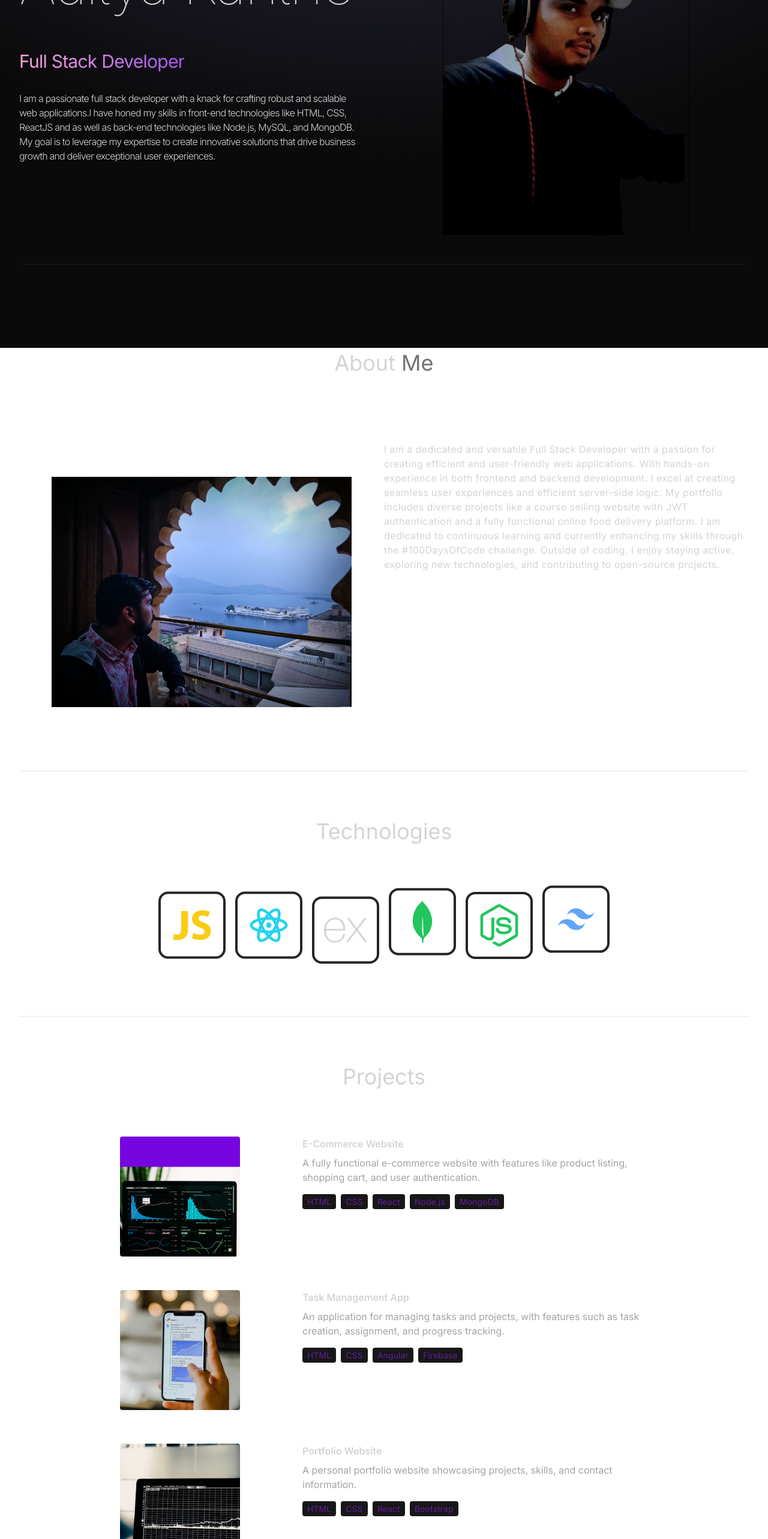
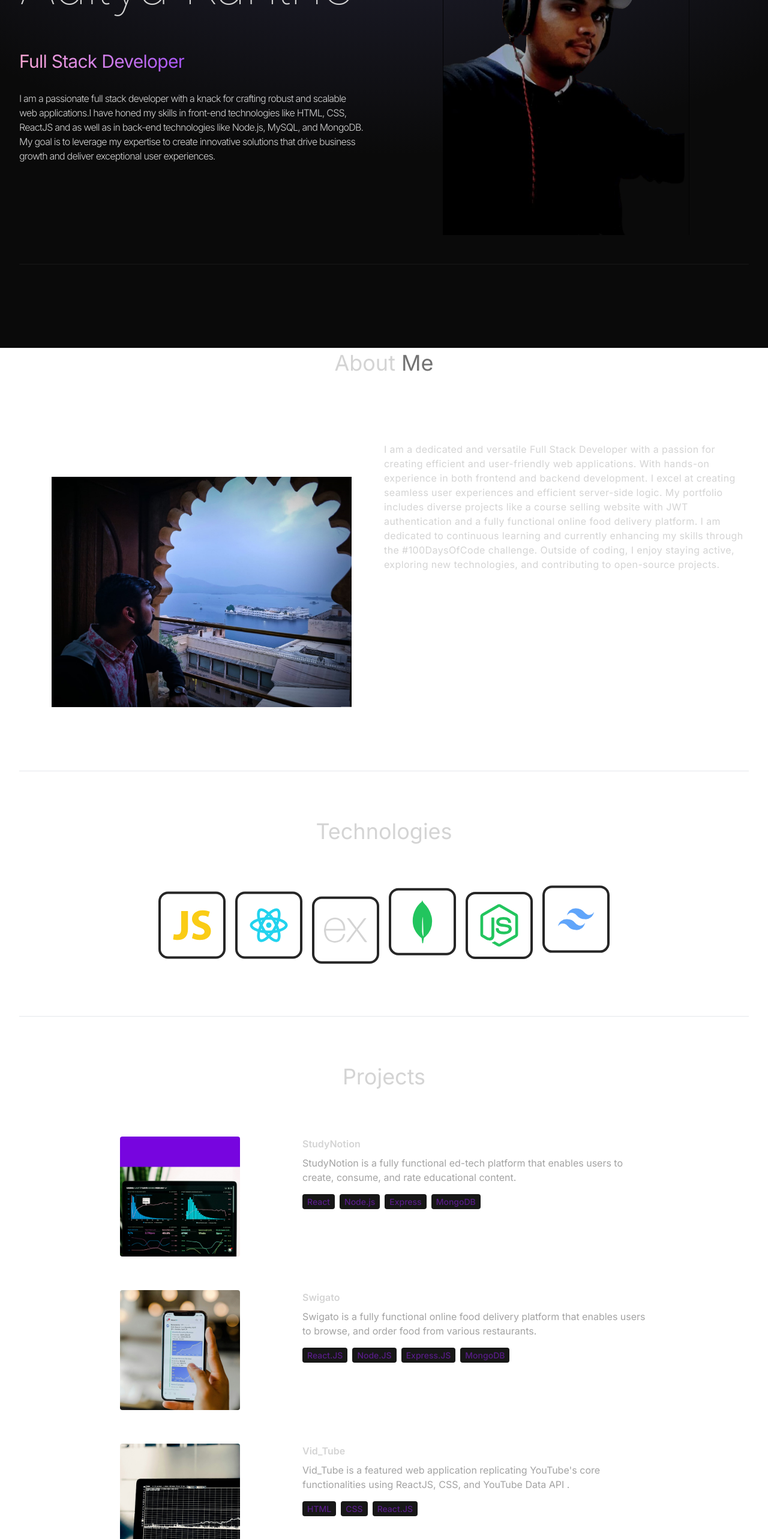
Before and after one commit to adityakanthe10/personal-portfolio-reactjs-, a React (Vite) app: page / in a window 1280 px wide. Shown: the part 220-2786 px from the top of the page at 60% size. Built offline with nearby package versions, Linux system fonts and the light colour scheme.

Commit message:
adding styling

```diff
--- a/src/components/About.jsx
+++ b/src/components/About/About.jsx
@@ -1,4 +1,4 @@
-import aboutImage from "../assets/about.jpg"
+import aboutImage from "../../assets/about.jpg"
 import {motion} from "framer-motion"
 
 const About = () => {
--- a/src/components/Contact.jsx
+++ b/src/components/Contact/Contact.jsx
@@ -1,4 +1,4 @@
-import {CONTACT} from "../index"
+import {CONTACT} from "../../index"
 import {motion} from "framer-motion"
 
 const Contact = () => {
--- a/src/components/Hero.jsx
+++ b/src/components/Hero/Hero.jsx
@@ -1,5 +1,5 @@
 
-import profilePic from "../assets/Mask1.png"
+import profilePic from "../../assets/Mask1.png"
 import {motion} from "framer-motion"
 
 const container = (delay) =>({
@@ -32,7 +32,7 @@ const Hero = () => {
                  variants={container(1)}
                  initial="hidden"
                  animate="visible"
-                className="my-2 max-w-xl py-6 font-light tracking-tighter">I am a passionate full stack developer with a knack for crafting robust and scalable web applications.I have honed my skills in front-end technologies like HTML, CSS, ReactJS and as well as back-end technologies like Node.js, MySQL, and MongoDB. My goal is to leverage my expertise to create innovative solutions that drive business growth and deliver exceptional user experiences.</motion.p>
+                className="my-2 max-w-xl py-6 font-light tracking-tighter">I am a passionate full stack developer with a knack for crafting robust and scalable web applications.I have honed my skills in front-end technologies like HTML, CSS, ReactJS and as well as in back-end technologies like Node.js, MySQL, and MongoDB. My goal is to leverage my expertise to create innovative solutions that drive business growth and deliver exceptional user experiences.</motion.p>
                 </div>
             </div>
             <div className="w-full lg:w-1/2 lg:p-8">
--- /dev/null
+++ b/src/components/Navbar/Navbar.css
@@ -0,0 +1,7 @@
+.nav{
+    position: absolute;
+}
+
+.social_links a:hover{
+color: white;
+}
--- a/src/components/Navbar.jsx
+++ b/src/components/Navbar/Navbar.jsx
@@ -1,15 +1,16 @@
-import logo from "../assets/logo.png";
+import logo from "../../assets/logo.png";
 import {FaLinkedin} from "react-icons/fa"
 import {FaGithub} from "react-icons/fa"
 import {FaSquareXTwitter} from "react-icons/fa6"
 import {FaInstagram} from "react-icons/fa"
+import './Navbar.css'
 const Navbar = () => {
   return (
-    <nav className = "fixed top-0 left-0 w-full flex items-center justify-between py-3 shadow-none z-50">
+    <nav className = " z-50 fixed top-0 left-0 w-full flex items-center justify-between py-3 shadow-none ">
         <div className="flex flex-shrink-0 items-center">
-            <a href="#" className=""><img className="mx-2 w-10" src={logo} alt="logo" /></a>
+            <a href="#" className=""><img className="mx-5 w-12" src={logo} alt="logo" /></a>
         </div>
-        <div className="m-8 flex items-center justify-center gap-4 text-2xl text-gray-500">
+        <div className="social_links m-8 flex items-center justify-center gap-4 text-2xl text-gray-500">
             <a target="_blank" href="https://www.linkedin.com/in/aditya-kanthe-a63bb9214">
             <FaLinkedin />
             </a>
--- a/src/components/Projects.jsx
+++ b/src/components/Projects/Projects.jsx
@@ -1,4 +1,4 @@
-import {PROJECTS} from "../index.js"
+import {PROJECTS} from "../../index.js"
 import {motion} from "framer-motion"
 // import {tech} from "../index.js"
 
--- a/src/index.js
+++ b/src/index.js
@@ -7,65 +7,34 @@ export const HERO_CONTENT = `I am a passionate full stack developer with a knack
 
 export const ABOUT_TEXT = `I am a dedicated and versatile full stack developer with a passion for creating efficient and user-friendly web applications. With 5 years of professional experience, I have worked with a variety of technologies, including React, Next.js, Node.js, MySQL, PostgreSQL, and MongoDB. My journey in web development began with a deep curiosity for how things work, and it has evolved into a career where I continuously strive to learn and adapt to new challenges. I thrive in collaborative environments and enjoy solving complex problems to deliver high-quality solutions. Outside of coding, I enjoy staying active, exploring new technologies, and contributing to open-source projects.`;
 
-export const EXPERIENCES = [
+export const PROJECTS = [
   {
-    year: "2023 - Present",
-    role: "Senior Full Stack Developer",
-    company: "Google Inc.",
-    description: `Led a team in developing and maintaining web applications using JavaScript, React.js, and Node.js. Implemented RESTful APIs and integrated with MongoDB databases. Collaborated with stakeholders to define project requirements and timelines.`,
-    technologies: ["Javascript", "React.js", "Next.js", "mongoDB"],
+    title: "StudyNotion",
+    image: project1,
+    description:
+      "StudyNotion is a fully functional ed-tech platform that enables users to create, consume, and rate educational content.",
+    technologies: ["React", "Node.js", "Express", "MongoDB"],
   },
   {
-    year: "2022 - 2023",
-    role: "Frontend Developer",
-    company: "Adobe",
-    description: `Designed and developed user interfaces for web applications using Next.js and React. Worked closely with backend developers to integrate frontend components with Node.js APIs. Implemented responsive designs and optimized frontend performance.`,
-    technologies: ["HTML", "CSS", "Vue.js", "mySQL"],
+    title: "Swigato",
+    image: project2,
+    description:
+      "Swigato is a fully functional online food delivery platform that enables users to browse, and order food from various restaurants. ",
+    technologies: ["React.JS", "Node.JS", "Express.JS", "MongoDB"],
   },
   {
-    year: "2021 - 2022",
-    role: "Full Stack Developer",
-    company: "Facebook",
-    description: `Developed and maintained web applications using JavaScript, React.js, and Node.js. Designed and implemented RESTful APIs for data communication. Collaborated with cross-functional teams to deliver high-quality software products on schedule.`,
-    technologies: ["Python", "Svelte", "Three.js", "Postgres"],
+    title: "Vid_Tube",
+    image: project3,
+    description:
+      "Vid_Tube is a featured web application replicating YouTube's core functionalities using ReactJS, CSS, and YouTube Data API . ",
+    technologies: ["HTML", "CSS", "React.JS"],
   },
   {
-    year: "2020 - 2021",
-    role: "Software Engineer",
-    company: "Paypal",
-    description: `Contributed to the development of web applications using JavaScript, React.js, and Node.js. Managed databases and implemented data storage solutions using MongoDB. Worked closely with product managers to prioritize features and enhancements.`,
-    technologies: ["Ruby", "Rails", "PHP", "Sqlite"],
-  },
-];
-
-export const PROJECTS = [
-  {
-    title: "E-Commerce Website",
-    image: project1,
-    description:
-      "A fully functional e-commerce website with features like product listing, shopping cart, and user authentication.",
-    technologies: ["HTML", "CSS", "React", "Node.js", "MongoDB"],
-  },
-  {
-    title: "Task Management App",
-    image: project2,
-    description:
-      "An application for managing tasks and projects, with features such as task creation, assignment, and progress tracking.",
-    technologies: ["HTML", "CSS", "Angular", "Firebase"],
-  },
-  {
-    title: "Portfolio Website",
-    image: project3,
-    description:
-      "A personal portfolio website showcasing projects, skills, and contact information.",
-    technologies: ["HTML", "CSS", "React", "Bootstrap"],
-  },
-  {
-    title: "Blogging Platform",
+    title: "Image Splash",
     image: project4,
     description:
-      "A platform for creating and publishing blog posts, with features like rich text editing, commenting, and user profiles.",
-    technologies: ["HTML", "CSS", "Vue.js", "Express", "mySQL"],
+      "mage_Splash is a dynamic web project designed to bring the beauty and diversity of the world's photography to your screen with just a click. Leveraging the powerful Unsplash API.",
+    technologies: ["HTML", "CSS", "JS"],
   },
 ];
 
```
Also changed, not shown: src/App.jsx (+5 -5 lines), 1 other file (tests, documents, lock files or other folders).
